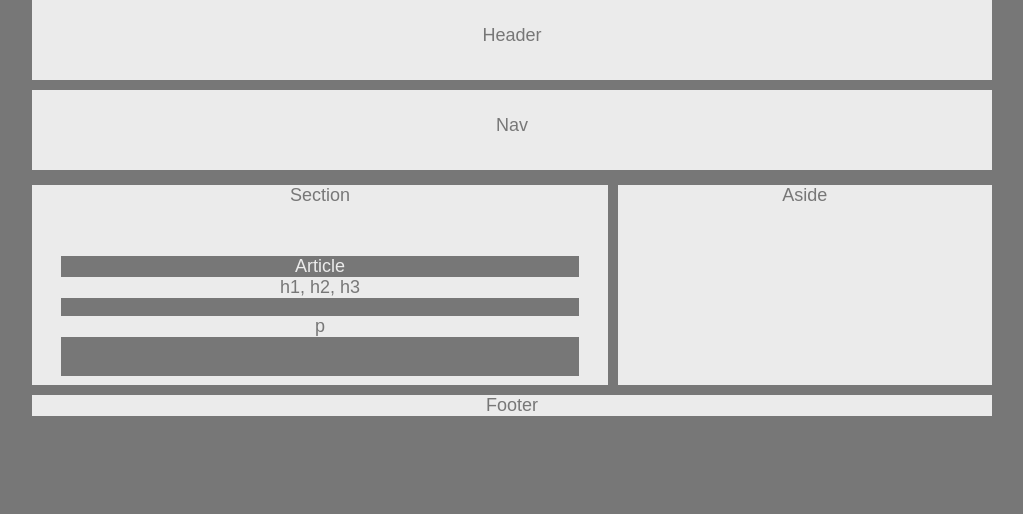
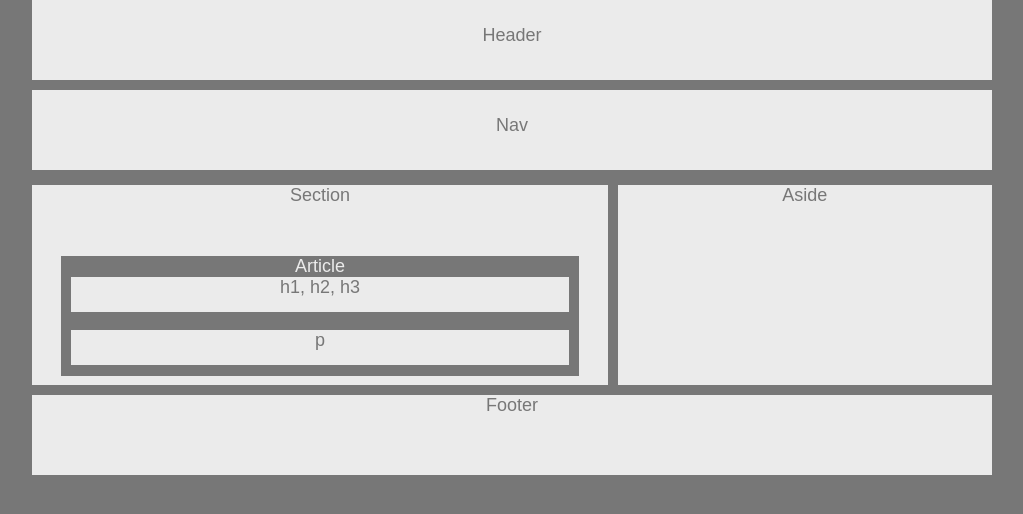
Before and after one commit to wntitus/HW-Wireframe, a plain HTML site: page index.html in a window 1280 px wide. Shown: the whole page, without its empty margins (128-1151 px from the left). Drawn offline with Linux system fonts and the light colour scheme.

Commit message:
close to finishing touches

```diff
--- a/style.css
+++ b/style.css
@@ -59,10 +59,14 @@ body {
 #headers, p {
     color: #777;
     background: #ebebeb;
+    margin-left: 10px;
+    margin-right: 10px;
+    height: 35px;
 }
 
 #footer {
     float: left;
     width: 960px;
     margin-top: 10px;
+    height: 80px;
 }
```
